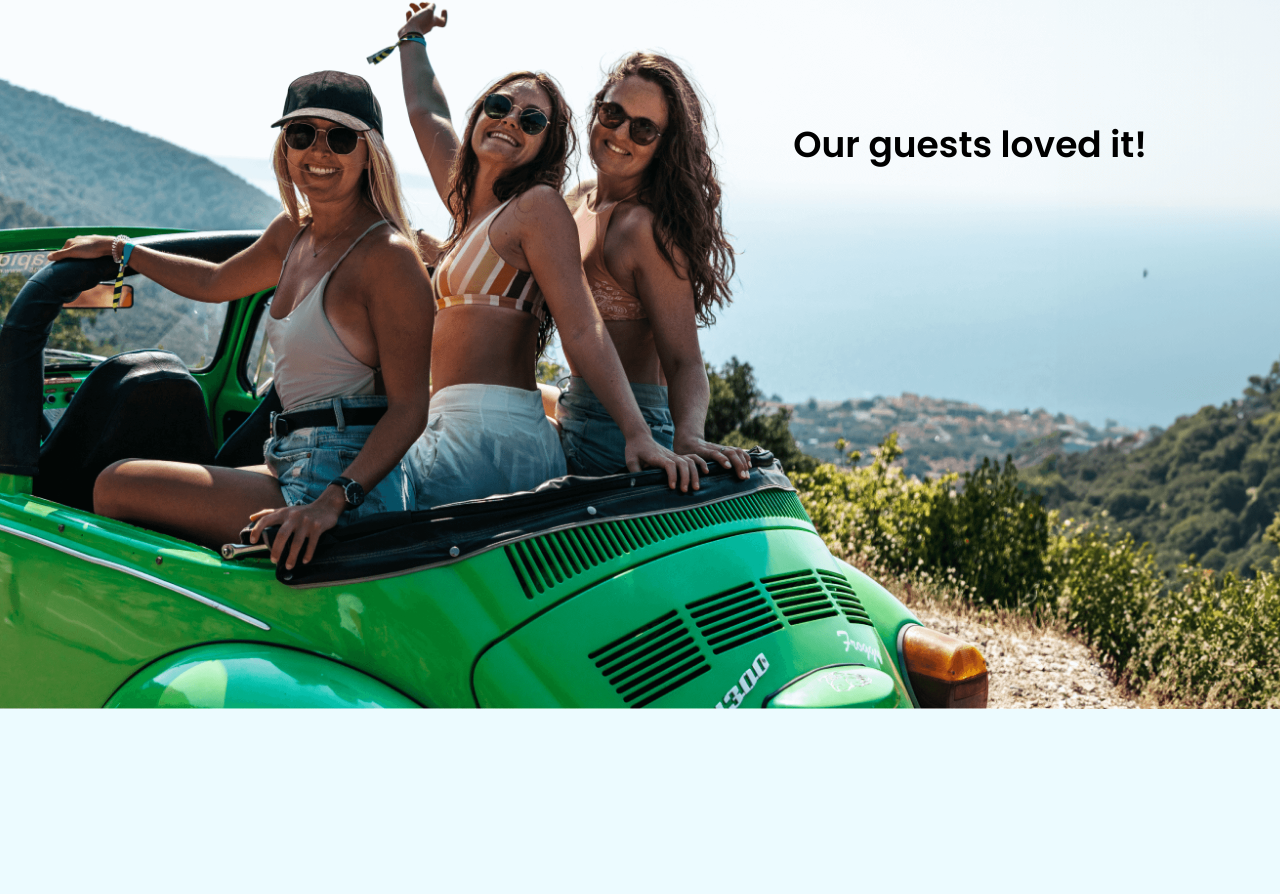
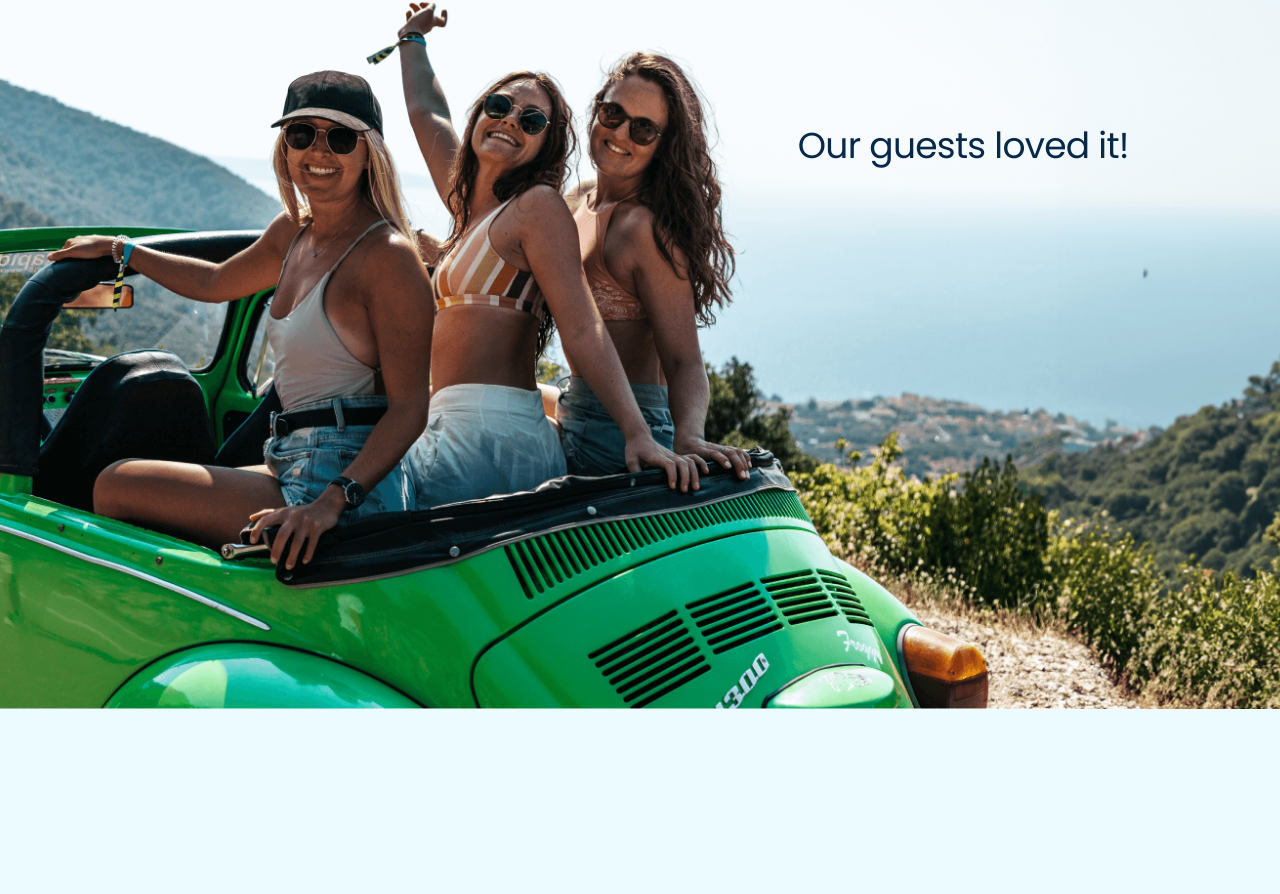
Before and after one commit to Roko03/charteraga-frontend, a Next.js app: page / in a window 1280 px wide. Shown: the part 4720-5614 px from the top of the page. Built offline with nearby package versions, Linux system fonts and the light colour scheme.

Commit message:
make home testomonial data

```diff
--- a/src/containers/home-page/Home/Home.tsx
+++ b/src/containers/home-page/Home/Home.tsx
@@ -7,6 +7,7 @@ import ExperienceHighlightSection from "../ExperienceHighlightSection";
 import HomePaymentSection from "../HomePaymentSection";
 import HomeFlexiblePaymentSection from "../HomeFlexiblePaymentSection";
 import HomeCTASection from "../HomeCTASection";
+import HomeTestimonialData from "../HomeTestimonialData";
 
 const Home: React.FC = () => {
   return (
@@ -15,7 +16,7 @@ const Home: React.FC = () => {
       <ExperienceSection />
       <DestinationsSection />
       <Testimonial>
-        <h3>Our guests loved it!</h3>
+        <HomeTestimonialData />
       </Testimonial>
       <ExperienceHighlightSection />
       <HomePaymentSection />
--- /dev/null
+++ b/src/containers/home-page/HomeTestimonialData/HomeTestimonialData.module.scss
@@ -0,0 +1,11 @@
+@use "../../../styles/main.scss" as *;
+
+.home_testimonial_data {
+  h3 {
+    color: $navy-blue;
+    font-size: rem(36);
+    font-weight: 400;
+    line-height: 105%;
+    letter-spacing: -0.72px;
+  }
+}
--- /dev/null
+++ b/src/containers/home-page/HomeTestimonialData/HomeTestimonialData.tsx
@@ -0,0 +1,12 @@
+import React from "react";
+import styles from "./HomeTestimonialData.module.scss";
+
+const HomeTestimonialData: React.FC = () => {
+  return (
+    <div className={styles.home_testimonial_data}>
+      <h3>Our guests loved it!</h3>
+    </div>
+  );
+};
+
+export default HomeTestimonialData;
--- /dev/null
+++ b/src/containers/home-page/HomeTestimonialData/index.ts
@@ -0,0 +1,3 @@
+import HomeTestimonialData from "./HomeTestimonialData";
+
+export default HomeTestimonialData
```
